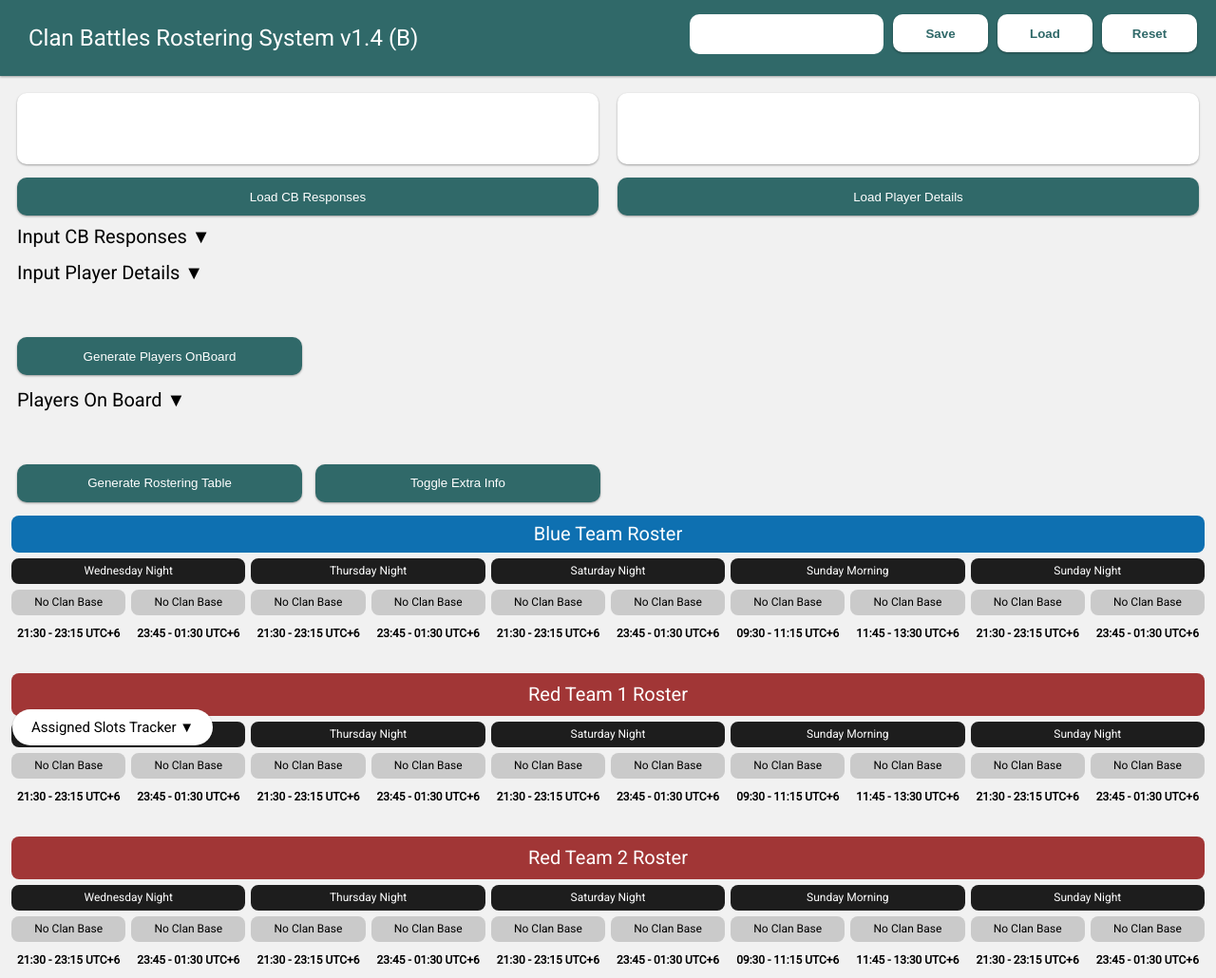
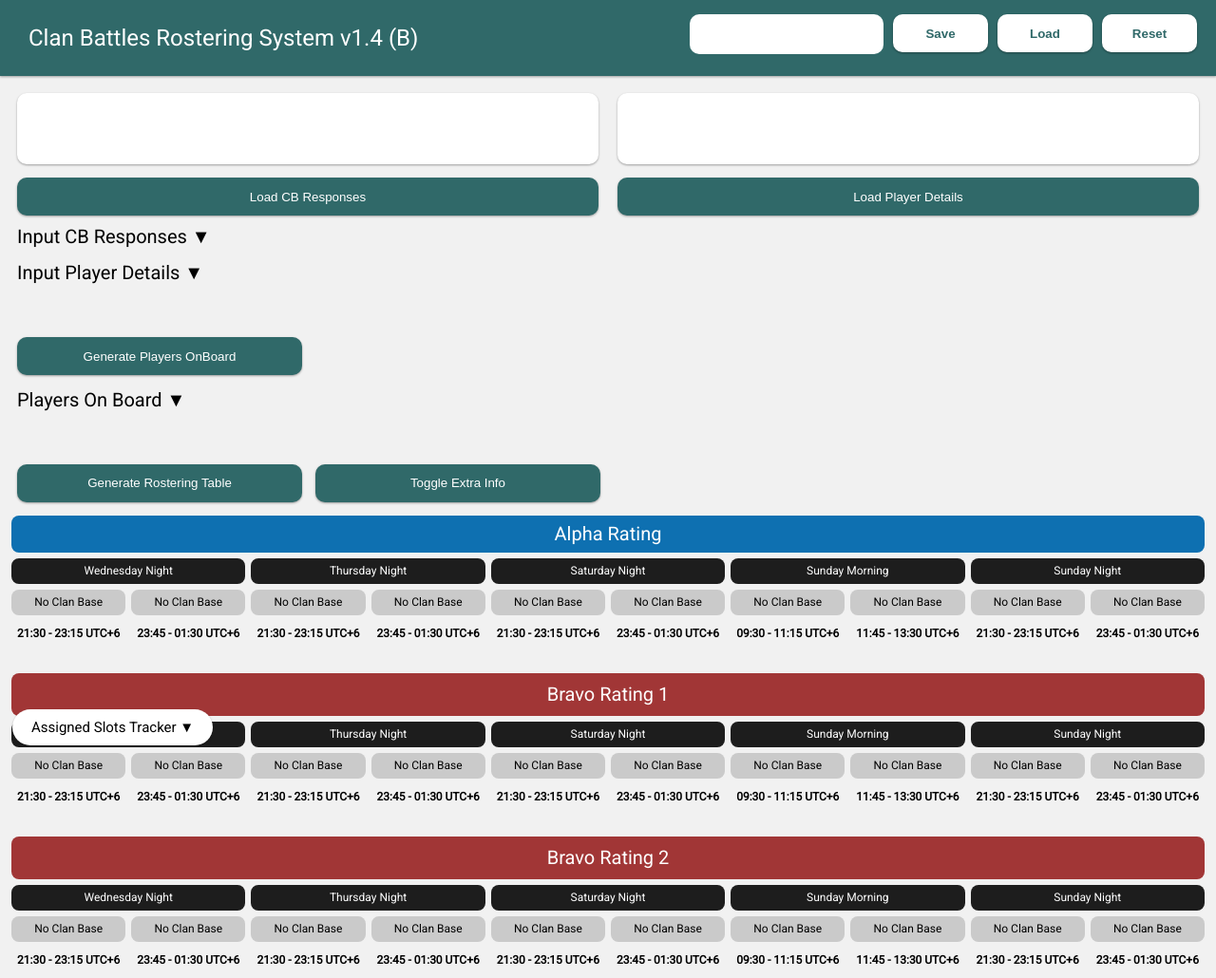
Before and after one commit to superlaser97/superlaser97.github.io, a plain HTML site: page index.html in a window 1280 px wide. Shown: the top 1030 px of the page at 95% size. Drawn offline with nearby package versions, Linux system fonts and the light colour scheme.

Commit message:
Update index.html

```diff
--- a/index.html
+++ b/index.html
@@ -128,7 +128,7 @@
         <button onclick="OnBtnClick_ToggleExtraInfo()">Toggle Extra Info</button>
         <table id="rostering-table-blue">
             <thead>
-                <tr><th colspan="10" id="blueTeam">Blue Team Roster</th></tr>
+                <tr><th colspan="10" id="blueTeam">Alpha Rating</th></tr>
                 <tr>
                     <th colspan="2">Wednesday Night</th>
                     <th colspan="2">Thursday Night</th>
@@ -165,7 +165,7 @@
         </table>
         <table id="rostering-table-red">
             <thead>
-                <tr><th colspan="10" id="redTeam">Red Team 1 Roster</th></tr>
+                <tr><th colspan="10" id="redTeam">Bravo Rating 1</th></tr>
                 <tr>
                     <th colspan="2">Wednesday Night</th>
                     <th colspan="2">Thursday Night</th>
@@ -203,7 +203,7 @@
         </table>
         <table id="rostering-table-red2">
             <thead>
-                <tr><th colspan="10" id="redTeam">Red Team 2 Roster</th></tr>
+                <tr><th colspan="10" id="redTeam">Bravo Rating 2</th></tr>
                 <tr>
                     <th colspan="2">Wednesday Night</th>
                     <th colspan="2">Thursday Night</th>
```
